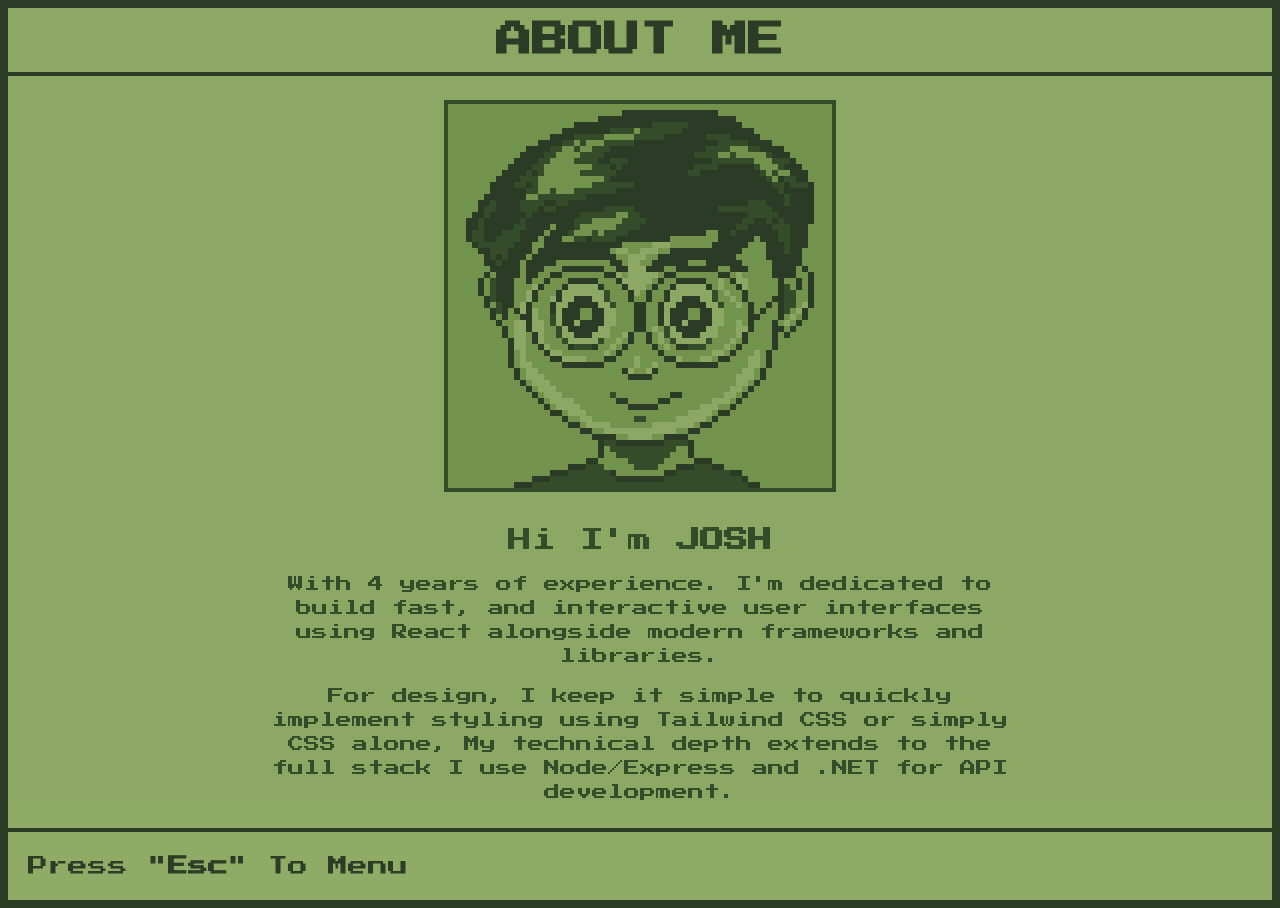
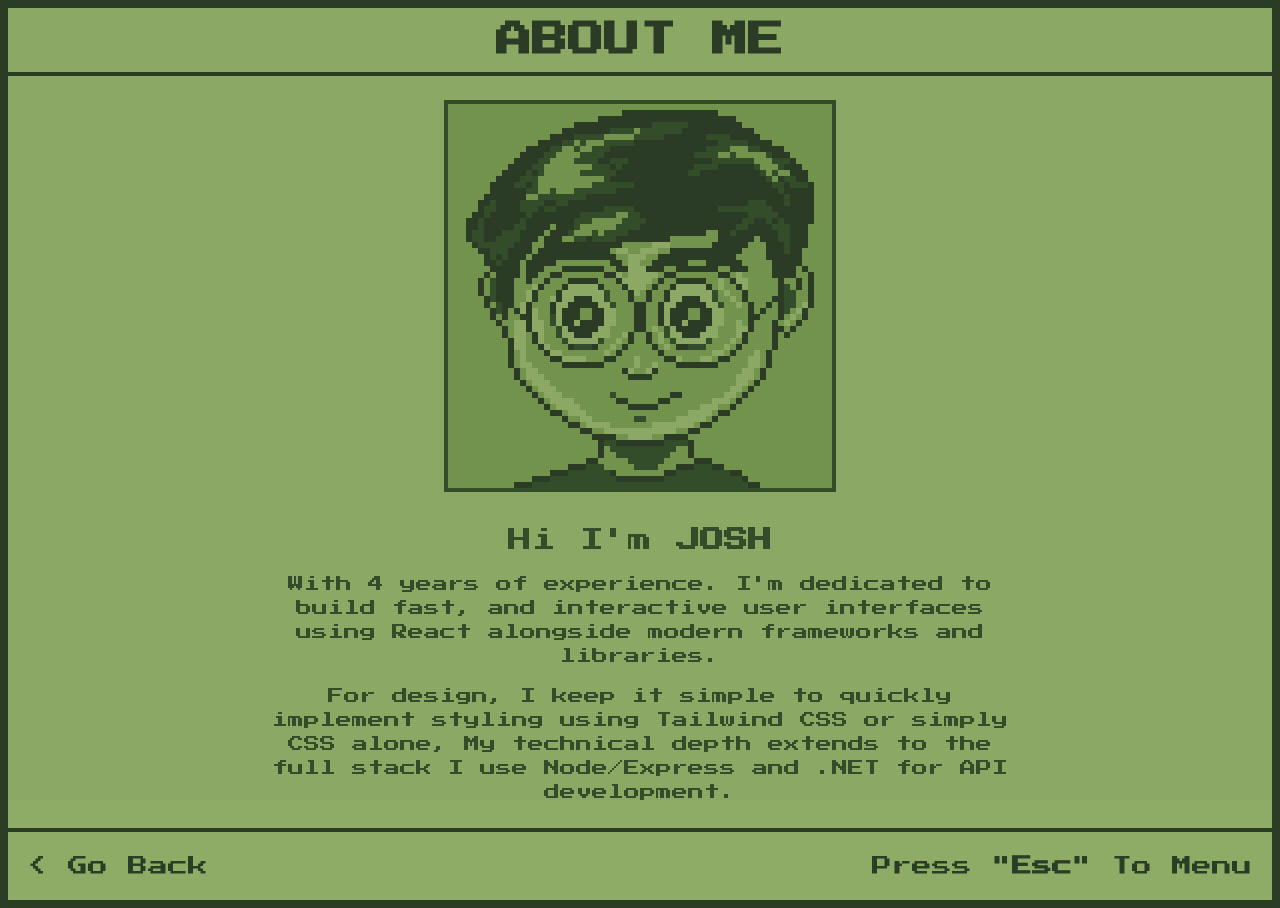
Before and after one commit to joshrayos/portfolio, a React (Vite) app: page / in a window 1280 px wide. Both pictures are taken after a click on the item "EXPERIENCE". Built offline with nearby package versions, Linux system fonts and the light colour scheme.

Commit message:
added button navigation

```diff
--- a/src/App.tsx
+++ b/src/App.tsx
@@ -10,6 +10,10 @@ type Page = "menu" | "about" | "experience" | "tools" | "contact";
 
 function App() {
   const [currentPage, setCurrentPage] = useState<Page>("menu");
+
+  const handleClickBackToMenu = () => {
+    setCurrentPage("menu");
+  };
 
   useEffect(() => {
     const handleBackToMenu = (e: KeyboardEvent) => {
@@ -29,10 +33,18 @@ function App() {
           {currentPage === "menu" && (
             <Menubar onNavigate={(target) => setCurrentPage(target)} />
           )}
-          {currentPage === "about" && <About />}
-          {currentPage === "experience" && <Work />}
-          {currentPage === "tools" && <Tools />}
-          {currentPage === "contact" && <Contact />}
+          {currentPage === "about" && (
+            <About onBackToMenu={handleClickBackToMenu} />
+          )}
+          {currentPage === "experience" && (
+            <Work onBackToMenu={handleClickBackToMenu} />
+          )}
+          {currentPage === "tools" && (
+            <Tools onBackToMenu={handleClickBackToMenu} />
+          )}
+          {currentPage === "contact" && (
+            <Contact onBackToMenu={handleClickBackToMenu} />
+          )}
         </AnimatePresence>
       </div>
     </div>
--- a/src/components/About.tsx
+++ b/src/components/About.tsx
@@ -1,8 +1,13 @@
 import avatar from "../assets/images/avatar.png";
 import { motion } from "motion/react";
 import Container from "./Container";
+import type { FC } from "react";
 
-const About = () => {
+type Props = {
+  onBackToMenu: () => void;
+};
+
+const About: FC<Props> = ({ onBackToMenu }) => {
   const now = new Date().getFullYear();
   return (
     <Container>
@@ -59,9 +64,14 @@ const About = () => {
         </div>
       </main>
       <footer className="w-full border-t-4 p-5 flex-none">
-        <p className="text-xl">
-          Press "<strong>Esc</strong>" To Menu
-        </p>
+        <div className="flex flex-col md:flex-row md:justify-between">
+          <button onClick={onBackToMenu} className="text-xl hover:font-bold">
+            {"<"} Go Back
+          </button>
+          <p className="text-xl">
+            Press "<strong>Esc</strong>" To Menu
+          </p>
+        </div>
       </footer>
     </Container>
   );
--- a/src/components/Contact.tsx
+++ b/src/components/Contact.tsx
@@ -1,6 +1,11 @@
 import { motion } from "motion/react";
+import type { FC } from "react";
 
-const Contact = () => {
+type Props = {
+  onBackToMenu: () => void;
+};
+
+const Contact: FC<Props> = ({ onBackToMenu }) => {
   return (
     <>
       <header className="w-full border-b-4 p-3 text-center flex-none">
@@ -22,7 +27,7 @@ const Contact = () => {
             <div className="contact-card flex flex-col md:max-w-2xl border-4 p-6">
               <p className="mb-3 text-xl">
                 Whether you have a project idea, or an inquiry, I'd love to hear
-                from you.{" "}
+                it from you.{" "}
               </p>
               <div className="h-1 w-full bg-gb-dark my-3"></div>
               <div className="contact-card__btns flex flex-row flex-wrap justify-center gap-4">
@@ -46,9 +51,14 @@ const Contact = () => {
         </div>
       </main>
       <footer className="w-full border-t-4 p-5 flex-none">
-        <p className="text-xl">
-          Press "<strong>Esc</strong>" To Menu
-        </p>
+        <div className="flex flex-col md:flex-row md:justify-between">
+          <button onClick={onBackToMenu} className="text-xl hover:font-bold">
+            {"<"} Go Back
+          </button>
+          <p className="text-xl">
+            Press "<strong>Esc</strong>" To Menu
+          </p>
+        </div>
       </footer>
     </>
   );
--- a/src/components/Tools.tsx
+++ b/src/components/Tools.tsx
@@ -24,8 +24,13 @@ import {
 import { BsFiletypeSql } from "react-icons/bs";
 import { VscVscode } from "react-icons/vsc";
 import { motion } from "motion/react";
+import type { FC } from "react";
 
-const Tools = () => {
+type Props = {
+  onBackToMenu: () => void;
+};
+
+const Tools: FC<Props> = ({ onBackToMenu }) => {
   return (
     <>
       <header className="w-full border-b-4 p-3 text-center">
@@ -181,9 +186,14 @@ const Tools = () => {
         </div>
       </main>
       <footer className="w-full border-t-4 p-5 flex-none">
-        <p className="text-xl">
-          Press "<strong>Esc</strong>" To Menu
-        </p>
+        <div className="flex flex-col md:flex-row md:justify-between">
+          <button onClick={onBackToMenu} className="text-xl hover:font-bold">
+            {"<"} Go Back
+          </button>
+          <p className="text-xl">
+            Press "<strong>Esc</strong>" To Menu
+          </p>
+        </div>
       </footer>
     </>
   );
--- a/src/components/Work.tsx
+++ b/src/components/Work.tsx
@@ -1,6 +1,11 @@
 import { motion } from "motion/react";
+import type { FC } from "react";
 
-const Work = () => {
+type Props = {
+  onBackToMenu: () => void;
+};
+
+const Work: FC<Props> = ({ onBackToMenu }) => {
   const now = new Date().getFullYear();
   return (
     <>
@@ -101,9 +106,14 @@ const Work = () => {
         </div>
       </main>
       <footer className="w-full border-t-4 p-5 flex-none">
-        <p className="text-xl">
-          Press "<strong>Esc</strong>" To Menu
-        </p>
+        <div className="flex flex-col md:flex-row md:justify-between">
+          <button onClick={onBackToMenu} className="text-xl hover:font-bold">
+            {"<"} Go Back
+          </button>
+          <p className="text-xl">
+            Press "<strong>Esc</strong>" To Menu
+          </p>
+        </div>
       </footer>
     </>
   );
```
Also changed, not shown: 5 other files (tests, documents, lock files or other folders).
